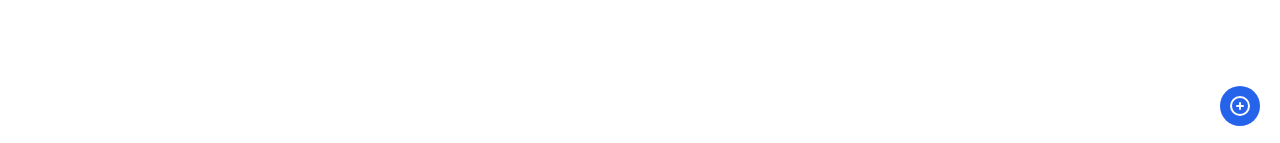
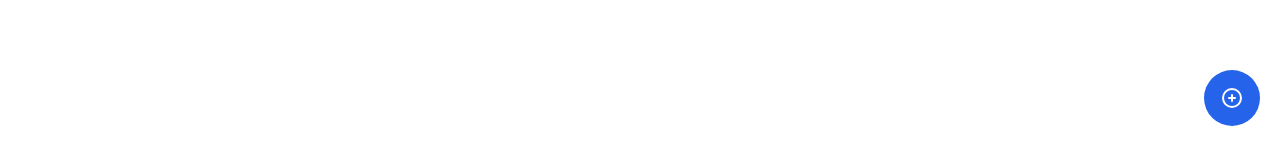
Before and after one commit to jattboys/opinion, a React (Create React App) app in the folder web/: page / in a window 1280 px wide. Shown: the part 654-797 px from the top of the page. Built offline with nearby package versions, Linux system fonts and the light colour scheme.

Commit message:
refactor(web): Make footer icon bigger.

```diff
--- a/web/src/app/footer/FooterComponent.jsx
+++ b/web/src/app/footer/FooterComponent.jsx
@@ -7,8 +7,8 @@ export default function FooterComponent() {
   return (
     <section className="fixed bottom-5 right-5">
       <Link to="/create">
-        <p className="flex p-2 text-white bg-blue-600 rounded-full hover:shadow-lg">
-          <PlusIcon className="w-6 h-6 " />
+        <p className="flex items-center justify-center p-4 text-white bg-blue-600 rounded-full hover:shadow-lg">
+          <PlusIcon className="w-6 h-6" />
         </p>
       </Link>
     </section>
```
